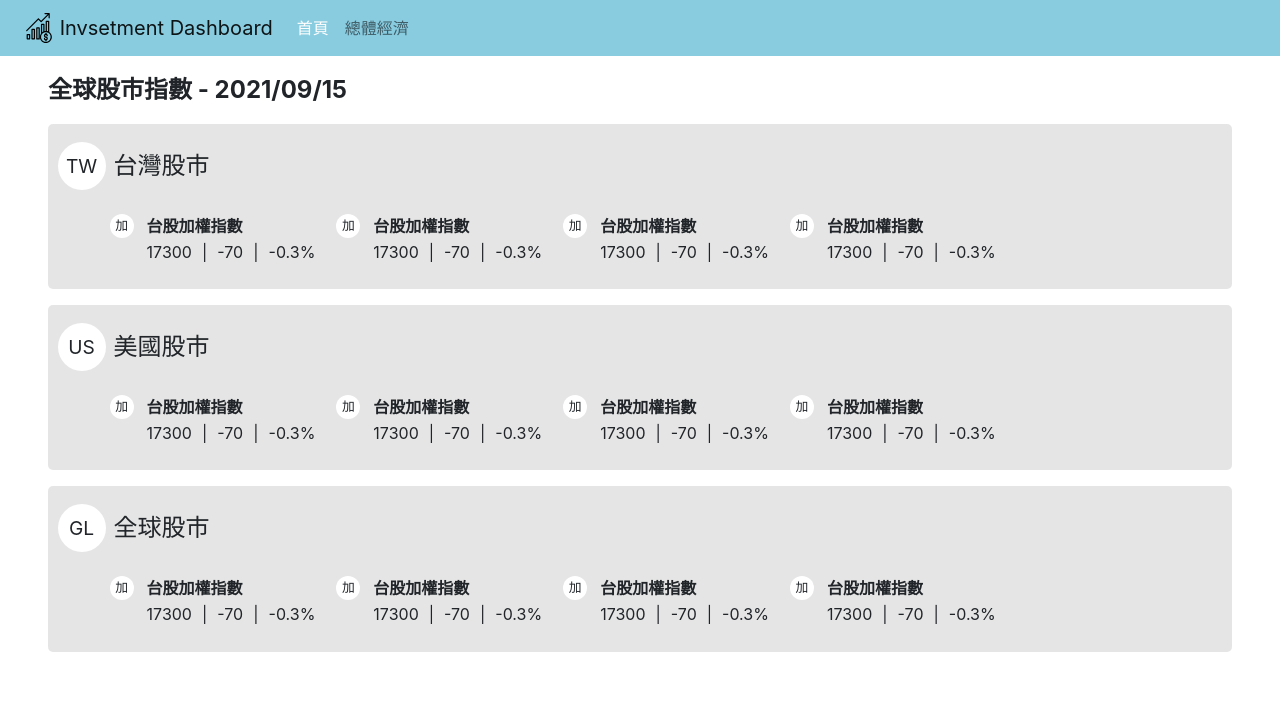
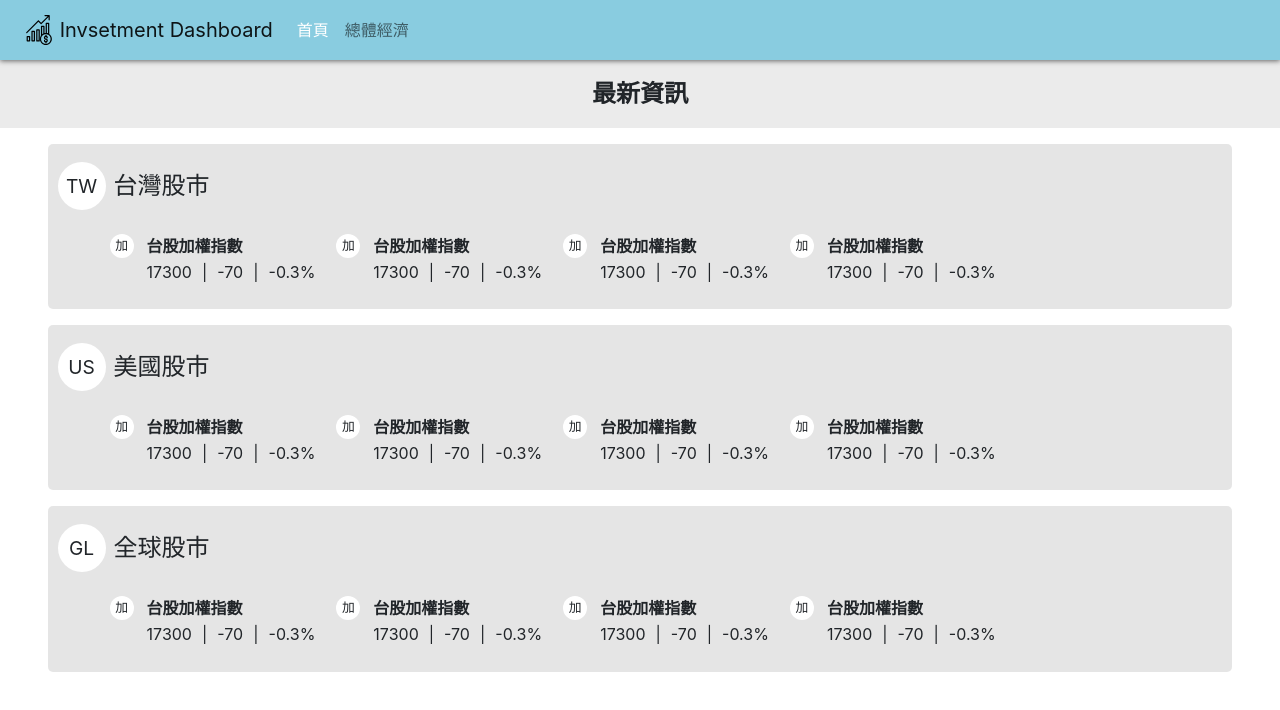
Before and after one commit to black95143/investment-dashboard, a React (Create React App) app: page / in a window 1280 px wide. Shown: the top 710 px of the page. Built offline with nearby package versions, Linux system fonts and the light colour scheme.

Commit message:
modify navbar and header UI

```diff
--- a/src/components/Home/Title/Title.js
+++ b/src/components/Home/Title/Title.js
@@ -4,7 +4,9 @@ import styles from './Title.module.css';
 const Title = () => {
   return (
     <React.Fragment>
-      <p className={styles.title}>全球股市指數 - 2021/09/15</p>
+      <div className={styles.titleBack}>
+        <p className={styles.title}>最新資訊</p>
+      </div>
     </React.Fragment>
   );
 };
--- a/src/components/Home/Title/Title.module.css
+++ b/src/components/Home/Title/Title.module.css
@@ -1,7 +1,13 @@
+.titleBack {
+  padding-top: 60px;
+  background-color: rgb(235, 235, 235);
+  margin-top: 0;
+}
+
 .title {
   font-weight: bold;
   font-size: 1.5rem;
-  margin-top: 1rem;
-  margin-left: 3rem;
-  text-align: left;
+  padding: 1rem 0;
+  margin: auto 0;
+  text-align: center;
 }
--- a/src/components/Navbar/Navbar.module.css
+++ b/src/components/Navbar/Navbar.module.css
@@ -1,5 +1,9 @@
 .navbar {
   background-color: rgb(137, 204, 224);
+  box-shadow: 0px 1px 5px rgba(0, 0, 0, 0.575);
+  width: 100%;
+  position: fixed;
+  height: 60px;
 }
 
 .title {
```
